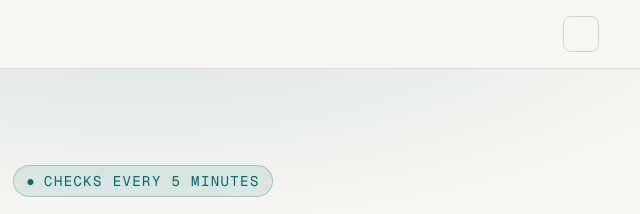
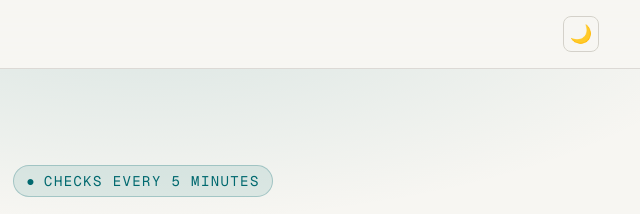
Before and after one commit to Vladislav-pipka/pingwatch, a website: page index.html in a window 1280 px wide. Shown: the top 214 px of the page, 497-1137 px from the left. Drawn offline with nearby package versions, Linux system fonts and the light colour scheme.

Commit message:
Add moon icon to theme toggle button

```diff
--- a/index.html
+++ b/index.html
@@ -251,7 +251,7 @@
         <span class="navbar__logo-text">Ping<span>Watch</span></span>
       </a>
       <div class="navbar__actions">
-        <button class="theme-toggle" data-theme-toggle onclick="AppUtils.toggleTheme()" aria-label="Toggle theme"></button>
+        <button class="theme-toggle" data-theme-toggle onclick="AppUtils.toggleTheme()" aria-label="Toggle theme">🌙</button>
         <a href="dashboard.html" class="btn btn-secondary btn-sm" id="nav-dashboard" style="display:none">Dashboard →</a>
       </div>
     </div>
```
